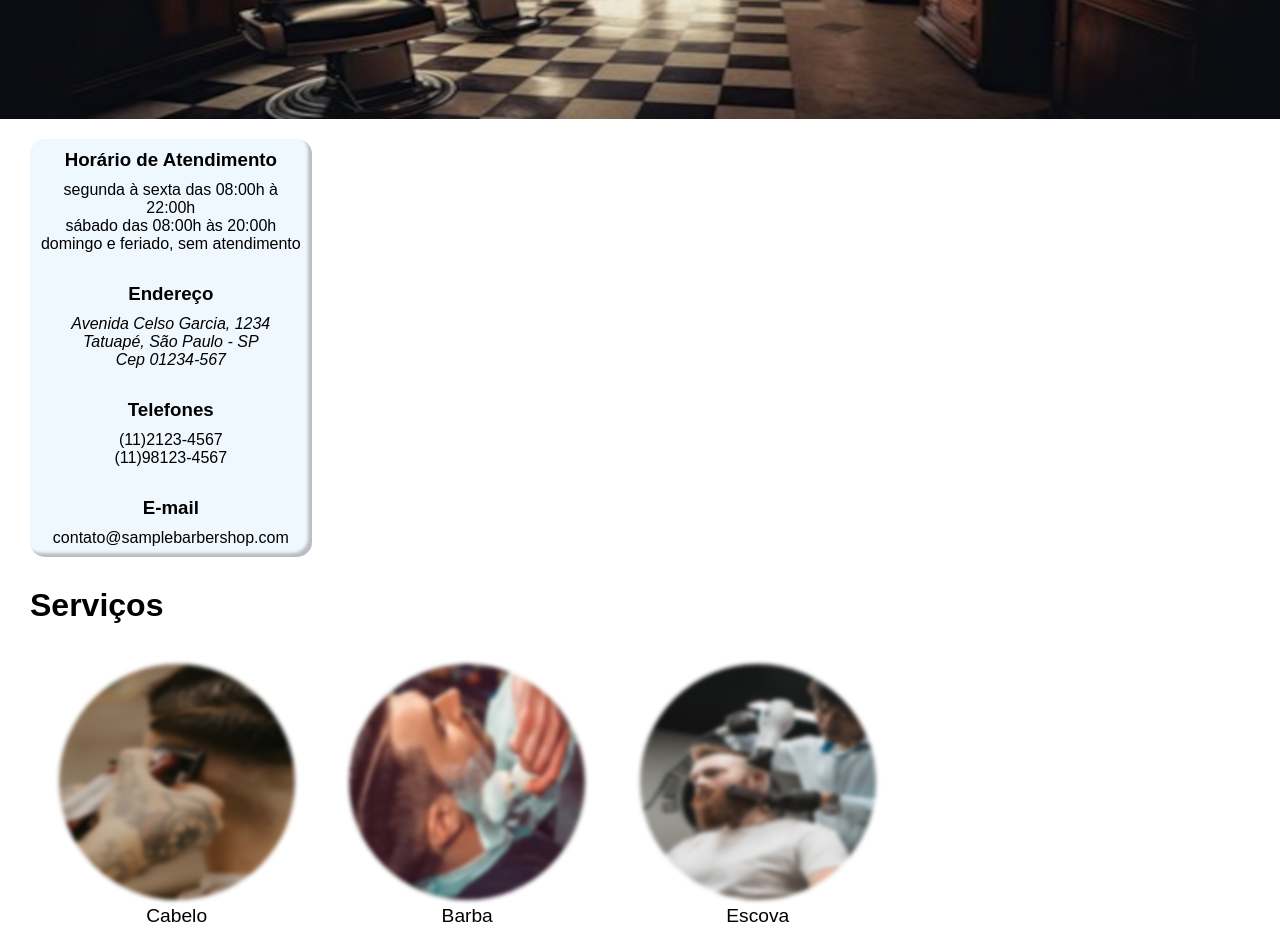
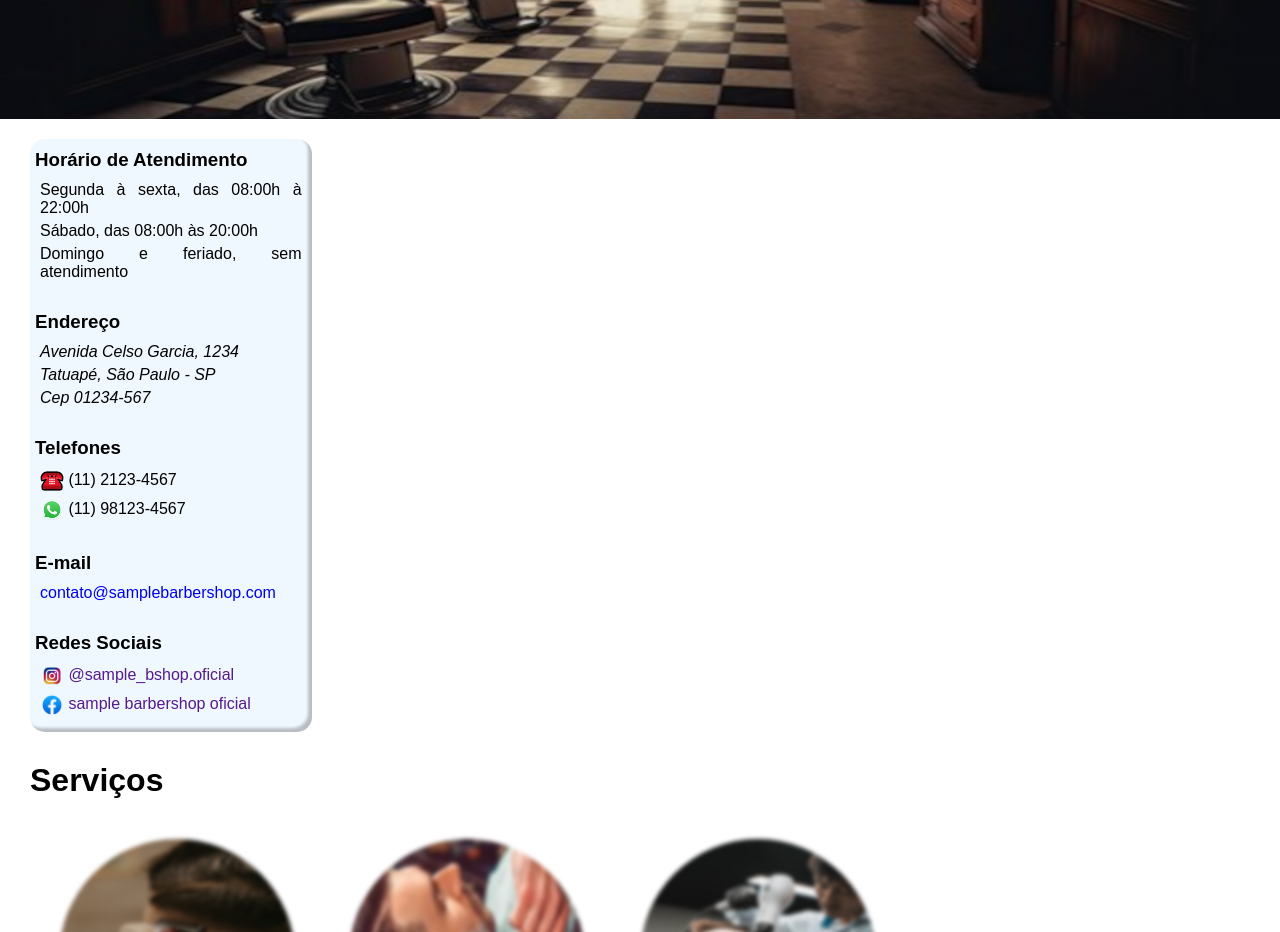
Before and after one commit to Rafael-GSousa/Ada-Tech_Aula04-Projeto01, a plain HTML site: page index.html in a window 1280 px wide. Shown: the part 520-1452 px from the top of the page. Drawn offline with Linux system fonts and the light colour scheme.

Commit message:
update project

```diff
--- a/assets/css/style.css
+++ b/assets/css/style.css
@@ -42,7 +42,6 @@ header li {
 
 header a {
     padding: 5px;
-    text-decoration: none;
     color: white;
 }
 
@@ -72,20 +71,34 @@ main aside, main section {
 
 main aside {
     margin-top: 20px;
-    padding: 10px;
+    padding: 10px 5px;
     width: 22%;
-    text-align: center;
+    text-align: justify;
     background-color: aliceblue;
     border-radius: 15px;
     box-shadow: inset -4px -4px 3px rgba(0, 0, 0, 0.234);
 }
 
-main aside ol, address, #pAside {
+main aside ol, address, .pAside {
     margin-bottom: 30px;
 }
 
 main aside h3 {
     margin-bottom: 10px;
+}
+
+main aside p, main aside ol li {
+    margin: 5px;
+}
+
+.phone, .social{
+    display: inline-block;
+    vertical-align: middle;
+    width: 24px;
+}
+
+a {
+    text-decoration: none;
 }
 
 main div {
--- a/index.html
+++ b/index.html
@@ -29,24 +29,39 @@
         <aside>
             <h3>Horário de Atendimento</h3>
             <ol>
-                <li>segunda à sexta das 08:00h à 22:00h</li>
-                <li>sábado das 08:00h às 20:00h</li>
-                <li>domingo e feriado, sem atendimento</li>
+                <li>Segunda à sexta, das 08:00h à 22:00h</li>
+                <li>Sábado, das 08:00h às 20:00h</li>
+                <li>Domingo e feriado, sem atendimento</li>
             </ol>
 
             <h3>Endereço</h3>
             <address>
-                Avenida Celso Garcia, 1234 <br>
-                Tatuapé, São Paulo - SP <br>
-                Cep 01234-567
+                <p>Avenida Celso Garcia, 1234</p>
+                <p>Tatuapé, São Paulo - SP </p>
+                <p>Cep 01234-567</p>
             </address>
 
             <h3>Telefones</h3>
-            <p>(11)2123-4567</p>
-            <p id="pAside">(11)98123-4567</p>
+            <p>
+                <img src="/assets/img/telefone.png" alt="" class="phone">
+                (11) 2123-4567
+            </p>
+            <p class="pAside">
+                <img src="/assets/img/whatsapp.png" alt="" class="phone">
+                (11) 98123-4567
+            </p>
 
             <h3>E-mail</h3>
-            <p>contato@samplebarbershop.com</p>
+            <p class="pAside"><a href="mailto:contato@samplebarbershop.com">contato@samplebarbershop.com</a></p>
+
+            <h3>Redes Sociais</h3>
+            <p>
+                <img src="/assets/img/instagram.png" alt="" class="social"> <a href=""> @sample_bshop.oficial</a>
+            </p>
+            <p>
+                <img src="/assets/img/facebook.png" alt="" class="social">
+                <a href="">sample barbershop oficial</a>
+            </p>
         </aside>
         <div>
             <section class="servicos" id="servicos">
```
Also changed, not shown: assets/img/facebook.png (added), assets/img/github-icon.png (added), assets/img/github-icon2.png (added), assets/img/github-icon3.png (added), assets/img/instagram.png (added), assets/img/telefone.png (added), assets/img/whatsapp-16px.png (added), assets/img/whatsapp-24px.png (added), assets/img/whatsapp.jpeg (added), assets/img/whatsapp.png (added).
